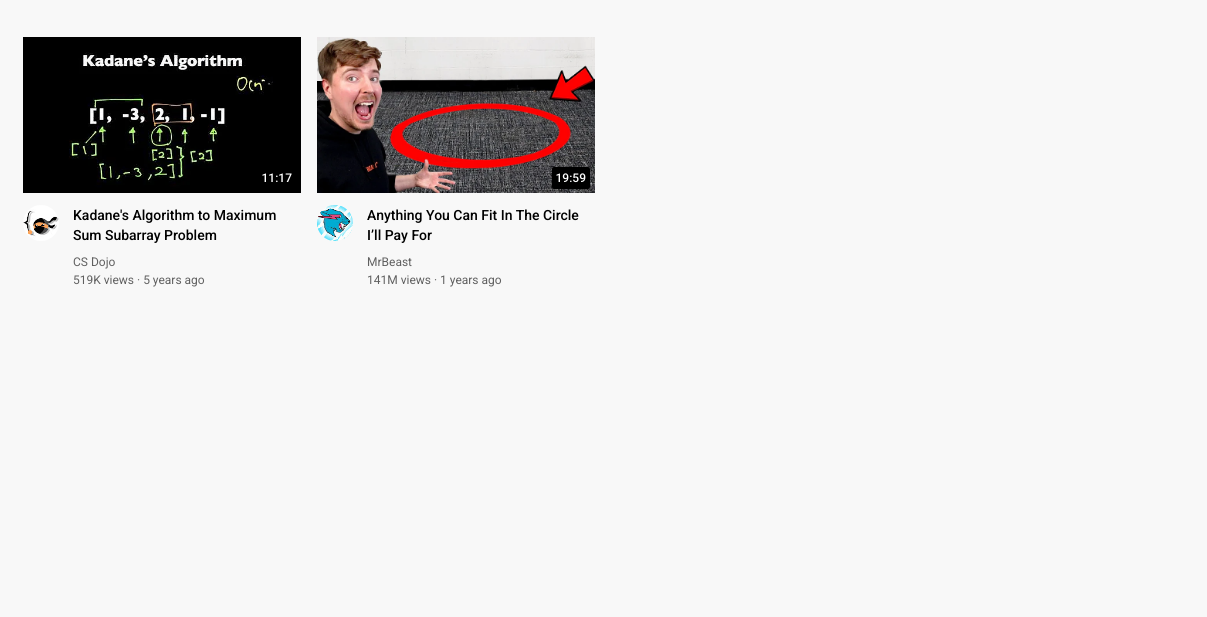
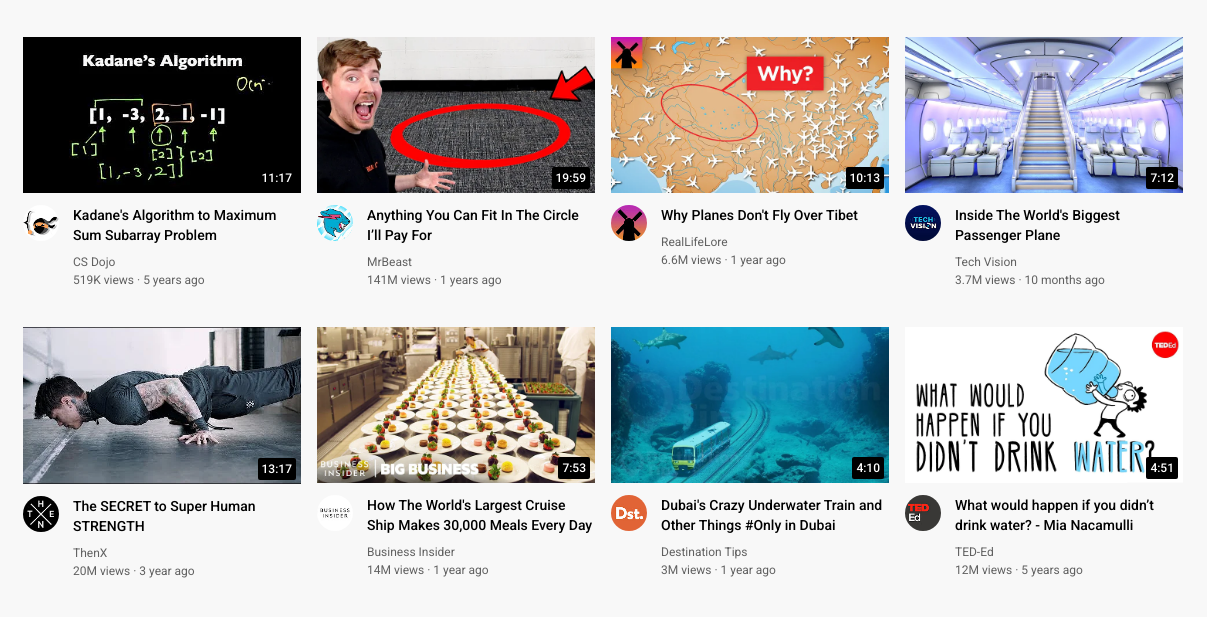
Before and after one commit to hannanrazzaghi/Youtube-Using-HTML-and-CSS, a plain HTML site: page index.html in a window 1280 px wide. Shown: the part 333-950 px from the top of the page, 73-1280 px from the left. Drawn offline with Linux system fonts and the light colour scheme.

Commit message:
adding 6 new videos

```diff
--- a/index.html
+++ b/index.html
@@ -225,6 +225,135 @@
             </div>
           </div>
         </div>
+
+        <div class="video-prv">
+          <div class="thumbnail-row">
+            <img class="thumbnail" src="img/thumbnail-7.webp" alt="" />
+            <div class="video-time">10:13</div>
+          </div>
+          <div class="video-info-grid">
+            <div class="channel-pic">
+              <img
+                class="profile-pic"
+                src="profile pic/channel-7.jpeg"
+                alt=""
+              />
+            </div>
+            <div class="video-info">
+              <p class="video-title">Why Planes Don't Fly Over Tibet</p>
+              <p class="video-author">RealLifeLore</p>
+              <p class="video-stats">6.6M views &#xB7; 1 year ago</p>
+            </div>
+          </div>
+        </div>
+        <div class="video-prv">
+          <div class="thumbnail-row">
+            <img class="thumbnail" src="img/thumbnail-8.webp" alt="" />
+            <div class="video-time">7:12</div>
+          </div>
+          <div class="video-info-grid">
+            <div class="channel-pic">
+              <img
+                class="profile-pic"
+                src="profile pic/channel-8.jpeg"
+                alt=""
+              />
+            </div>
+            <div class="video-info">
+              <p class="video-title">
+                Inside The World's Biggest Passenger Plane
+              </p>
+              <p class="video-author">Tech Vision</p>
+              <p class="video-stats">3.7M views &#xB7; 10 months ago</p>
+            </div>
+          </div>
+        </div>
+        <div class="video-prv">
+          <div class="thumbnail-row">
+            <img class="thumbnail" src="img/thumbnail-9.webp" alt="" />
+            <div class="video-time">13:17</div>
+          </div>
+          <div class="video-info-grid">
+            <div class="channel-pic">
+              <img
+                class="profile-pic"
+                src="profile pic/channel-9.jpeg"
+                alt=""
+              />
+            </div>
+            <div class="video-info">
+              <p class="video-title">The SECRET to Super Human STRENGTH</p>
+              <p class="video-author">ThenX</p>
+              <p class="video-stats">20M views &#xB7; 3 year ago</p>
+            </div>
+          </div>
+        </div>
+        <div class="video-prv">
+          <div class="thumbnail-row">
+            <img class="thumbnail" src="img/thumbnail-10.webp" alt="" />
+            <div class="video-time">7:53</div>
+          </div>
+          <div class="video-info-grid">
+            <div class="channel-pic">
+              <img
+                class="profile-pic"
+                src="profile pic/channel-10.jpeg"
+                alt=""
+              />
+            </div>
+            <div class="video-info">
+              <p class="video-title">
+                How The World's Largest Cruise Ship Makes 30,000 Meals Every Day
+              </p>
+              <p class="video-author">Business Insider</p>
+              <p class="video-stats">14M views &#xB7; 1 year ago</p>
+            </div>
+          </div>
+        </div>
+        <div class="video-prv">
+          <div class="thumbnail-row">
+            <img class="thumbnail" src="img/thumbnail-11.webp" alt="" />
+            <div class="video-time">4:10</div>
+          </div>
+          <div class="video-info-grid">
+            <div class="channel-pic">
+              <img
+                class="profile-pic"
+                src="profile pic/channel-11.jpeg"
+                alt=""
+              />
+            </div>
+            <div class="video-info">
+              <p class="video-title">
+                Dubai's Crazy Underwater Train and Other Things #Only in Dubai
+              </p>
+              <p class="video-author">Destination Tips</p>
+              <p class="video-stats">3M views &#xB7; 1 year ago</p>
+            </div>
+          </div>
+        </div>
+        <div class="video-prv">
+          <div class="thumbnail-row">
+            <img class="thumbnail" src="img/thumbnail-12.webp" alt="" />
+            <div class="video-time">4:51</div>
+          </div>
+          <div class="video-info-grid">
+            <div class="channel-pic">
+              <img
+                class="profile-pic"
+                src="profile pic/channel-12.jpeg"
+                alt=""
+              />
+            </div>
+            <div class="video-info">
+              <p class="video-title">
+                What would happen if you didn’t drink water? - Mia Nacamulli
+              </p>
+              <p class="video-author">TED-Ed</p>
+              <p class="video-stats">12M views &#xB7; 5 years ago</p>
+            </div>
+          </div>
+        </div>
       </section>
     </main>
   </body>
--- a/styles/general.css
+++ b/styles/general.css
@@ -9,6 +9,6 @@ body {
   padding-top: 80px;
   padding-left: 96px;
   padding-right: 24px;
-  margin-bottom: 1000px;
+  margin-bottom: 600px;
   background-color: rgb(248, 248, 248);
 }
```
Also changed, not shown: img/thumbnail-10.webp (added), img/thumbnail-11.webp (added), img/thumbnail-12.webp (added), img/thumbnail-7.webp (added), img/thumbnail-8.webp (added), img/thumbnail-9.webp (added), profile pic/channel-10.jpeg (added), profile pic/channel-11.jpeg (added), profile pic/channel-12.jpeg (added), profile pic/channel-7.jpeg (added), profile pic/channel-8.jpeg (added), profile pic/channel-9.jpeg (added).
